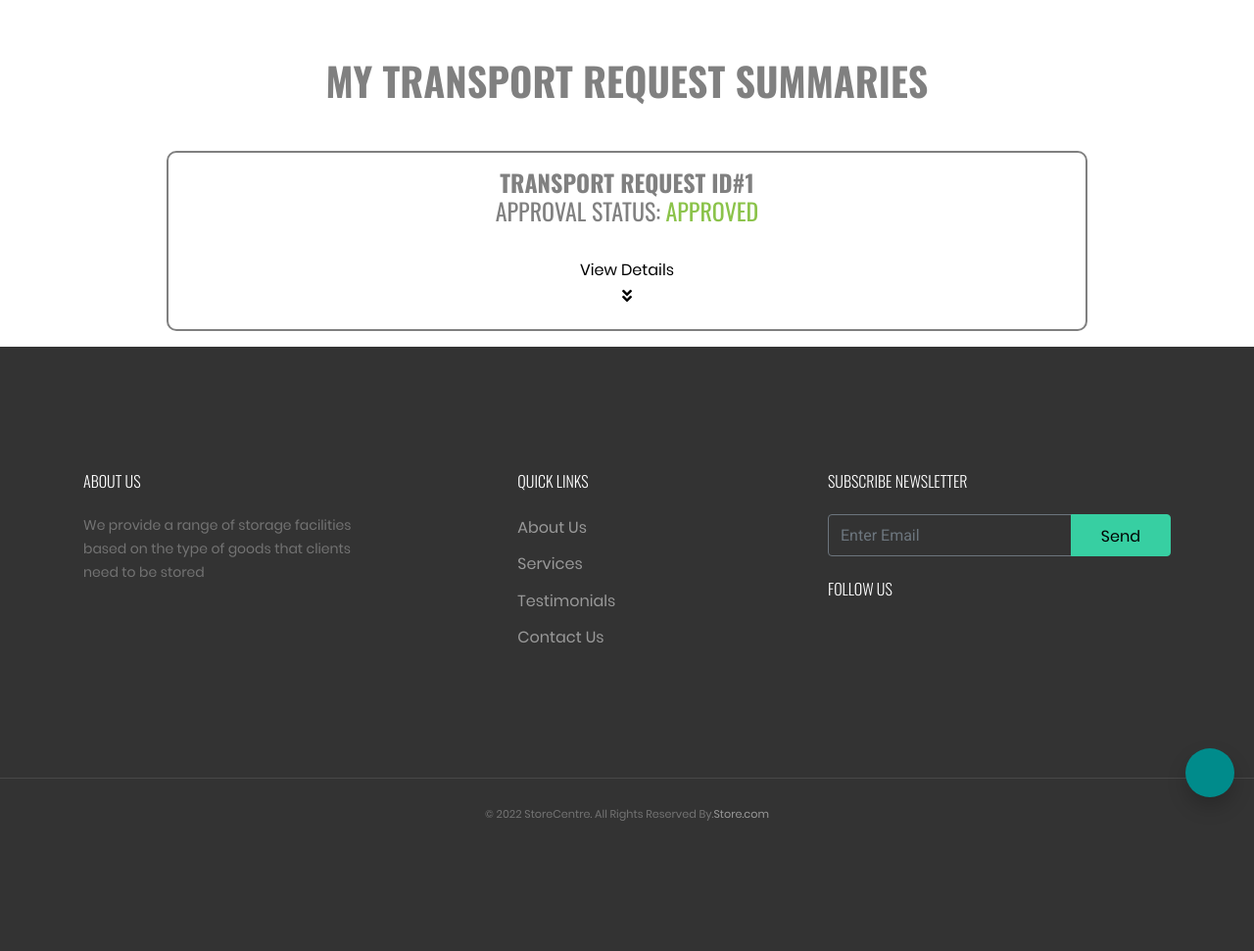
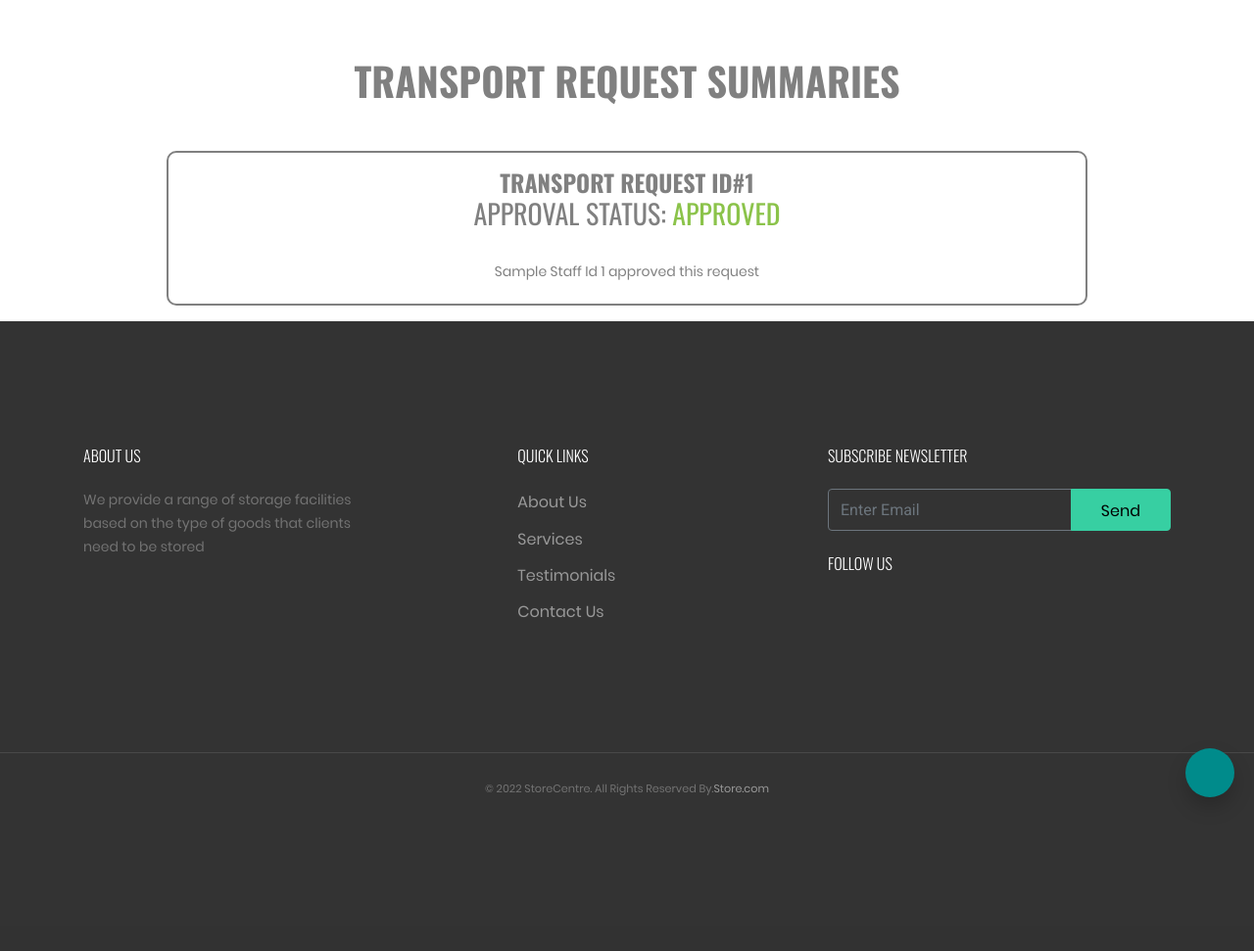
Before and after one commit to ezekielkibiego/Store_Centre, a Django app: page /delivery/transport-summaries/ in a window 1280 px wide; the page is wider, and only the part inside the window is pictured. Shown: the part 86-1057 px from the top of that part at 98% size. After the commit the page ends 900 px from the top of that part, so only its background shows below. Run offline with Django 3.2, Linux system fonts and the light colour scheme; a user stored in the database is signed in; tables that the repository leaves empty hold one stand-in row (values such as "Sample post"); some libraries are stand-ins or nearby versions; some web fonts are replaced.

Commit message:
Staff can approve a request and an email is sent to the user

```diff
--- a/templates/request_summary.html
+++ b/templates/request_summary.html
@@ -12,7 +12,7 @@
     <div class="row">
         <div class="col-md-1"></div>
         <div class="col-md-10 pt-5">
-            <p class="mt-5 text-center text-success" style="border: 1px solid gray;">Check your e-mail for a copy of this transport summary.</p>
+            <p class="mt-5 text-center text-success" style="border: 1px solid gray;">Check your e-mail for a copy of this transport summary and further instructions.</p>
             <div class="card mt-5 mx-5 mb-1 p-0" style="border: 2px solid ; border-radius: 10px;">
                 <div class="row g-0">
                     <div class="col-md-4 " >
--- a/templates/summaries.html
+++ b/templates/summaries.html
@@ -6,17 +6,48 @@
     <div class="row">
         <div class="col-md-1"></div>
         <div class="col-md-10 pt-5 mt-5">
-            <h1 class="text-center font-weight-bold m-5" >My Transport Request Summaries</h1>
+            {%if request.user.is_staff == True %}
+                <h1 class="text-center font-weight-bold m-5" >Transport Request Summaries</h1>
+                {%if all_summaries%}
+                    {%for request_transport in all_summaries%}
+                        <div class="card text-center mt-5 mx-5 mb-3 pt-3" style="border: 2px solid ; border-radius: 10px;">
+                            <div class="card-title ">
+                                <h4 class="font-weight-bold">Transport Request ID#{{request_transport.id}} <span>
+                                    {%if request_transport.is_approved == False %}
+                                    <h3><strong>APPROVAL STATUS: <span class="text-danger">PENDING</span> </strong></h3>
+                                    {%elif request_transport.is_approved == True %}
+                                    <h3><strong>APPROVAL STATUS: <span class="text-success">APPROVED</span> </strong></h3>
+                                    {%endif%}</span>
+                                </h4>
+                            </div>
+                            <div class="card-body">
+                                {%if request_transport.is_approved == False %}
+                                <a class="btn btn-success mx-5 mb-5 mt-0" href="{%url 'approval' request_transport.id %}" role="button">APPROVE</a>
+                                {%elif request_transport.is_approved == True %}
+                                <p>{{request.user.first_name}} Staff Id {{request.user.id}} approved this request</p>
+                                {%endif%}</span>
+                            </div>
+                        </div>
+                    {%endfor%}
+                {%else%}
+                    <div class="card text-center m-5 p-5" style="border: 2px solid ; border-radius: 10px;">
+                        <div class="card-title">
+                        <h3>There are No Transport Requests Yet.</h3>
+                        </div>
+                    </div>
+                {%endif%}
+            {%else%}
                 {%if summaries%}
                     {%for request_transport in summaries%}
                         <div class="card text-center mt-5 mx-5 mb-3 pt-3" style="border: 2px solid ; border-radius: 10px;">
                             <div class="card-title ">
-                    <h4 class="font-weight-bold">Transport Request ID#{{request_transport.id}}</h4> <span>
+                                <h4 class="font-weight-bold">Transport Request ID#{{request_transport.id}} <span>
                                     {%if request_transport.is_approved == False %}
-                        <h4><strong>APPROVAL STATUS: <span class="text-danger">PENDING</span> </strong></h4>
-                        {%else%}
-                        <h4><strong>APPROVAL STATUS: <span class="text-success">APPROVED</span> </strong></h4>
+                                    <h3><strong>APPROVAL STATUS: <span class="text-danger">PENDING</span> </strong></h3>
+                                    {%elif request_transport.is_approved == True %}
+                                    <h3><strong>APPROVAL STATUS: <span class="text-success">APPROVED</span> </strong></h3>
                                     {%endif%}</span>
+                                </h4>
                             </div>
                             <div class="card-body">
                                 <button type="button" data-toggle="collapse" data-target="#collapseExample" aria-expanded="false" aria-controls="collapseExample">View Details
@@ -70,6 +101,7 @@
                     </div>
                 </div>
                 {%endif%}
+            {%endif%}
         </div>
         <div class="col-md-1"></div>
     </div>
--- a/templates/transport_summary_email.html
+++ b/templates/transport_summary_email.html
@@ -15,7 +15,7 @@
 
 <body>
     <p>Dear {{request_transport.user.first_name|title}}, <br>
-        Find a summary of your transport request below. Your request is yet to be approved. Check your email for an update to the approval status. Once your request has been approved, procced to payment.</p><hr>
+        Find a summary of your transport request below. Your request is yet to be approved. Check your email for an update of the approval status. Once your request has been approved, procced to payment.</p><hr>
     <div class="col-md-6">
         <div class="card mt-5 mx-5 mb-1 p-0" style="border: 2px solid ; border-radius: 10px;">
             <div class="row g-0">
--- a/transport/urls.py
+++ b/transport/urls.py
@@ -7,5 +7,5 @@ urlpatterns=[
     path('request-summary/',views.request_summary,name='request_summary'),
     path('transport-summaries/',views.summaries,name='transport_summaries'),
     path('payment/',views.payment,name='payment'),
-
+    path('<int:request_summary_id>/approve/',views.approval,name='approval')
 ]
--- a/transport/views.py
+++ b/transport/views.py
@@ -80,9 +80,11 @@ def request_summary(request):
 
 @login_required(login_url='client_login')
 def summaries(request):
+    all_summaries = Transport.objects.all()
     summaries = Transport.objects.filter(user=request.user).all().order_by('-created')
     context = {
         'summaries': summaries,
+        'all_summaries': all_summaries,
     }
 
 
@@ -98,3 +100,24 @@ def payment(request):
 
     }
     return render(request,'payment.html', context)
+
+def approval(request, request_summary_id):
+    request_summary = Transport.objects.filter(id=request_summary_id).first()
+    request_summary.is_approved = True
+    request_summary.save()
+    context ={
+        'request_summary':request_summary
+    }
+    #email logic
+    subject = 'TRANSPORT REQUEST APPROVAL'
+    message = get_template('transport_approval_email.html').render(context)
+    msg = EmailMessage(
+        subject,
+        message,
+        settings.EMAIL_HOST_USER,
+        [request_summary.email],
+    )
+    msg.content_subtype = 'html'
+    msg.send()
+
+    return redirect('transport_summaries')
```
Also changed, not shown: templates/transport_approval_email.html (added, +21 -0 lines). Lines whose indentation alone changed are shown as unchanged.
